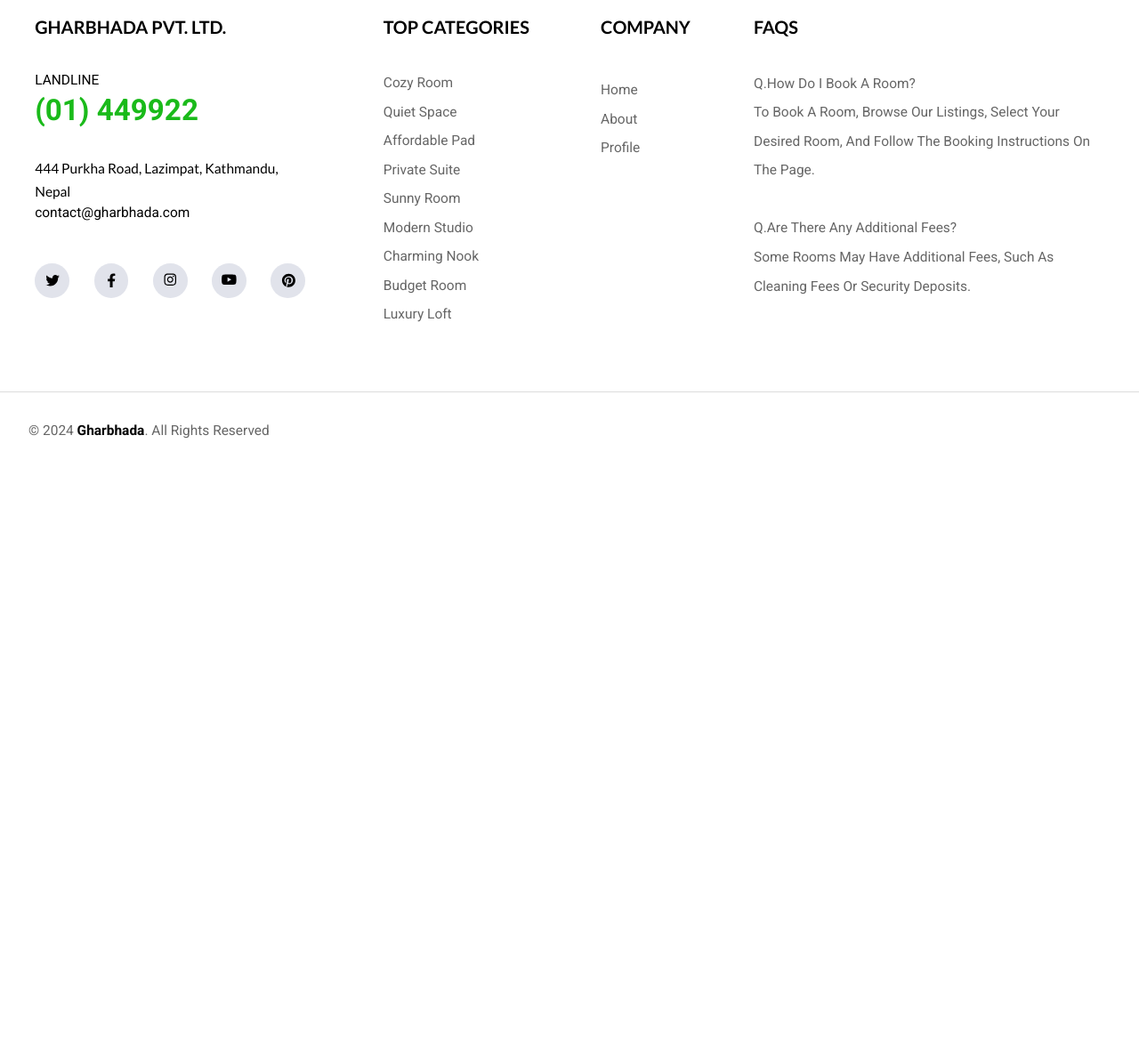
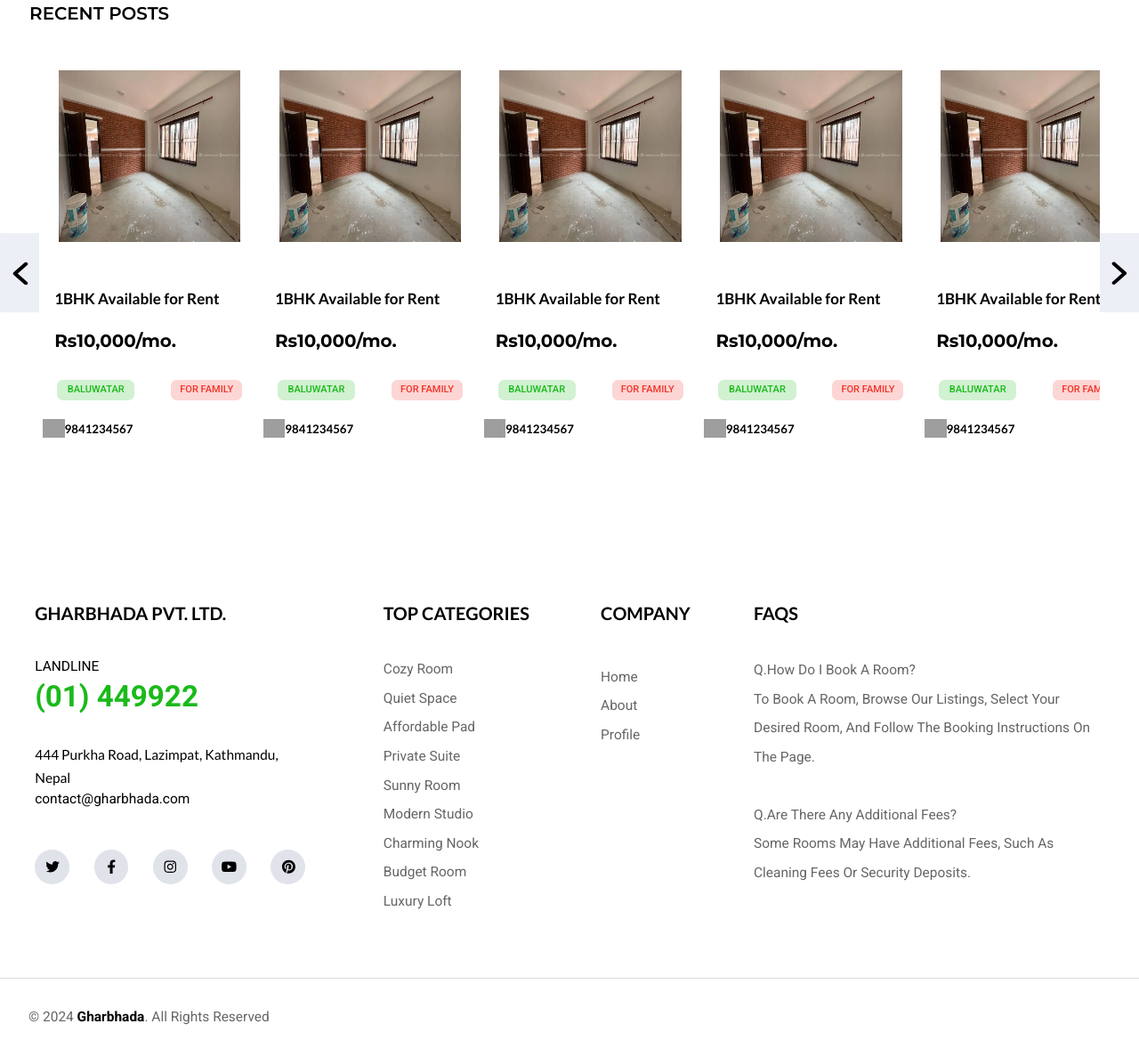
Before and after one commit to AakashMaharjan/GharBhadaProject, a PHP site: page / in a window 1280 px wide. Shown: the part 274-1461 px from the top of the page at 89% size. Before the commit the page ends 767 px from the top, so only its background shows below. Run offline with PHP 8.4, Linux system fonts and the light colour scheme; grey boxes are pictures that could not be loaded.

Commit message:
recent posts section created

```diff
--- a/components/header.php
+++ b/components/header.php
@@ -38,6 +38,7 @@
                 </div>
             </div>
         </section>
+    </header>
     <section id="searchMenu">
         <div class="searchBar">
             <input type="text" placeholder="Search for location...">
@@ -49,5 +50,4 @@
         <p class="informationText">across 100 locations</p>
         </div>
     </section>
-    </header>
     <!-- header section ends -->
--- /dev/null
+++ b/components/recentposts.php
@@ -0,0 +1,126 @@
+<section id="RecentPosts">
+    <p id="RecentPostsTitle">Recent posts</p>
+    <div class="Slides">
+        <div id="leftButton" class="btn prev">
+            <svg xmlns="http://www.w3.org/2000/svg" width="45" height="90" viewBox="0 0 45 90" fill="none">
+                <rect x="0.299561" y="0.696045" width="44.2396" height="88.4793" rx="6.63594" fill="#EDEFF6"/>
+                <path d="M15.3717 46.8915L27.5778 57.6446C27.7783 57.8229 28.0168 57.9645 28.2796 58.0611C28.5424 58.1578 28.8243 58.2075 29.109 58.2075C29.3937 58.2075 29.6756 58.1578 29.9384 58.0611C30.2012 57.9645 30.4397 57.8229 30.6402 57.6446C31.0418 57.288 31.2673 56.8056 31.2673 56.3028C31.2673 55.8 31.0418 55.3176 30.6402 54.961L19.9652 45.445L30.6402 36.0242C31.0418 35.6676 31.2673 35.1852 31.2673 34.6824C31.2673 34.1796 31.0418 33.6973 30.6402 33.3407C30.4404 33.1609 30.2022 33.0178 29.9394 32.9198C29.6766 32.8218 29.3943 32.7708 29.109 32.7697C28.8237 32.7708 28.5414 32.8218 28.2786 32.9198C28.0157 33.0178 27.7776 33.1609 27.5778 33.3407L15.3717 44.0938C15.1528 44.272 14.9781 44.4883 14.8586 44.729C14.7391 44.9698 14.6774 45.2298 14.6774 45.4926C14.6774 45.7555 14.7391 46.0154 14.8586 46.2562C14.9781 46.497 15.1528 46.7133 15.3717 46.8915Z" fill="black"/>
+              </svg>
+        </div>
+        <div class="slidesContainer">
+          <div class="slider">
+            <div class="slide">
+              <img src="images/RecentPosts/roomImage1.png" alt="room image 1">
+              <h1>1BHK Available for Rent</h1>
+              <p id="price">Rs10,000/mo.</p>
+              <div id="roomCardType">
+                <div id="roomCardTypeLocation">Baluwatar</div>
+                <div id="roomCardTypeForNumber">For family</div>
+              </div>
+              <div id="PhoneNumberCard">
+                <img src="images/RecentPosts/phoneIcon.svg" alt="phone icon" id="phoneIcon">
+                <p>9841234567</p>
+              </div>
+            </div>
+            <div class="slide">
+              <img src="images/RecentPosts/roomImage1.png" alt="room image 1">
+              <h1>1BHK Available for Rent</h1>
+              <p id="price">Rs10,000/mo.</p>
+              <div id="roomCardType">
+                <div id="roomCardTypeLocation">Baluwatar</div>
+                <div id="roomCardTypeForNumber">For family</div>
+              </div>
+              <div id="PhoneNumberCard">
+                <img src="images/RecentPosts/phoneIcon.svg" alt="phone icon" id="phoneIcon">
+                <p>9841234567</p>
+              </div>
+            </div>
+            <div class="slide">
+                <img src="images/RecentPosts/roomImage1.png" alt="room image 1">
+                <h1>1BHK Available for Rent</h1>
+                <p id="price">Rs10,000/mo.</p>
+                <div id="roomCardType">
+                  <div id="roomCardTypeLocation">Baluwatar</div>
+                  <div id="roomCardTypeForNumber">For family</div>
+                </div>
+                <div id="PhoneNumberCard">
+                  <img src="images/RecentPosts/phoneIcon.svg" alt="phone icon" id="phoneIcon">
+                  <p>9841234567</p>
+                </div>
+              </div>
+              <div class="slide">
+                <img src="images/RecentPosts/roomImage1.png" alt="room image 1">
+                <h1>1BHK Available for Rent</h1>
+                <p id="price">Rs10,000/mo.</p>
+                <div id="roomCardType">
+                  <div id="roomCardTypeLocation">Baluwatar</div>
+                  <div id="roomCardTypeForNumber">For family</div>
+                </div>
+                <div id="PhoneNumberCard">
+                  <img src="images/RecentPosts/phoneIcon.svg" alt="phone icon" id="phoneIcon">
+                  <p>9841234567</p>
+                </div>
+              </div>
+              <div class="slide">
+                <img src="images/RecentPosts/roomImage1.png" alt="room image 1">
+                <h1>1BHK Available for Rent</h1>
+                <p id="price">Rs10,000/mo.</p>
+                <div id="roomCardType">
+                  <div id="roomCardTypeLocation">Baluwatar</div>
+                  <div id="roomCardTypeForNumber">For family</div>
+                </div>
+                <div id="PhoneNumberCard">
+                  <img src="images/RecentPosts/phoneIcon.svg" alt="phone icon" id="phoneIcon">
+                  <p>9841234567</p>
+                </div>
+              </div>
+              <div class="slide">
+                <img src="images/RecentPosts/roomImage1.png" alt="room image 1">
+                <h1>1BHK Available for Rent</h1>
+                <p id="price">Rs10,000/mo.</p>
+                <div id="roomCardType">
+                  <div id="roomCardTypeLocation">Baluwatar</div>
+                  <div id="roomCardTypeForNumber">For family</div>
+                </div>
+                <div id="PhoneNumberCard">
+                  <img src="images/RecentPosts/phoneIcon.svg" alt="phone icon" id="phoneIcon">
+                  <p>9841234567</p>
+                </div>
+              </div>
+              <div class="slide">
+                <img src="images/RecentPosts/roomImage1.png" alt="room image 1">
+                <h1>1BHK Available for Rent</h1>
+                <p id="price">Rs10,000/mo.</p>
+                <div id="roomCardType">
+                  <div id="roomCardTypeLocation">Baluwatar</div>
+                  <div id="roomCardTypeForNumber">For family</div>
+                </div>
+                <div id="PhoneNumberCard">
+                  <img src="images/RecentPosts/phoneIcon.svg" alt="phone icon" id="phoneIcon">
+                  <p>9841234567</p>
+                </div>
+              </div>
+              <div class="slide">
+                <img src="images/RecentPosts/roomImage1.png" alt="room image 1">
+                <h1>1BHK Available for Rent</h1>
+                <p id="price">Rs10,000/mo.</p>
+                <div id="roomCardType">
+                  <div id="roomCardTypeLocation">Baluwatar</div>
+                  <div id="roomCardTypeForNumber">For family</div>
+                </div>
+                <div id="PhoneNumberCard">
+                  <img src="images/RecentPosts/phoneIcon.svg" alt="phone icon" id="phoneIcon">
+                  <p>9841234567</p>
+                </div>
+              </div>
+          </div>
+        </div>
+        <div id="rightButton" class="btn next">
+            <svg xmlns="http://www.w3.org/2000/svg" width="45" height="89" viewBox="0 0 45 89" fill="none">
+                <rect x="0.308716" y="0.37793" width="44.2396" height="88.4793" rx="6.63594" fill="#EDEFF6"/>
+                <path d="M29.4762 43.7677L17.2701 33.0146C17.0696 32.8362 16.8311 32.6947 16.5683 32.598C16.3055 32.5014 16.0236 32.4517 15.7389 32.4517C15.4542 32.4517 15.1723 32.5014 14.9095 32.598C14.6467 32.6947 14.4082 32.8362 14.2077 33.0146C13.8061 33.3712 13.5806 33.8536 13.5806 34.3564C13.5806 34.8592 13.8061 35.3415 14.2077 35.6981L24.8827 45.2141L14.2077 54.635C13.8061 54.9916 13.5806 55.4739 13.5806 55.9767C13.5806 56.4795 13.8061 56.9619 14.2077 57.3185C14.4075 57.4983 14.6457 57.6414 14.9085 57.7394C15.1713 57.8374 15.4536 57.8884 15.7389 57.8894C16.0242 57.8884 16.3065 57.8374 16.5693 57.7394C16.8322 57.6414 17.0703 57.4983 17.2701 57.3185L29.4762 46.5654C29.6951 46.3872 29.8698 46.1709 29.9893 45.9301C30.1088 45.6894 30.1705 45.4294 30.1705 45.1666C30.1705 44.9037 30.1088 44.6437 29.9893 44.403C29.8698 44.1622 29.6951 43.9459 29.4762 43.7677Z" fill="black"/>
+              </svg>
+        </div>
+      </div>
+</div>
+</section>
--- a/css/style.css
+++ b/css/style.css
@@ -1,7 +1,9 @@
-/* Lato and roboto font imported from google fonts */
+/* Lato, roboto, and Montserrat font imported from google fonts */
 @import url('https://fonts.googleapis.com/css2?family=Lato:ital,wght@0,100;0,300;0,400;0,700;0,900;1,100;1,300;1,400;1,700;1,900&display=swap');
 
 @import url('https://fonts.googleapis.com/css2?family=Lato:ital,wght@0,100;0,300;0,400;0,700;0,900;1,100;1,300;1,400;1,700;1,900&family=Roboto:ital,wght@0,100;0,300;0,400;0,500;0,700;0,900;1,100;1,300;1,400;1,500;1,700;1,900&display=swap');
+
+@import url('https://fonts.googleapis.com/css2?family=Lato:ital,wght@0,100;0,300;0,400;0,700;0,900;1,100;1,300;1,400;1,700;1,900&family=Montserrat:ital,wght@0,100..900;1,100..900&family=Roboto:ital,wght@0,100;0,300;0,400;0,500;0,700;0,900;1,100;1,300;1,400;1,500;1,700;1,900&display=swap');
 
 
 * {
@@ -886,3 +906,238 @@
         width: 90%;
     }
 }
+
+/* footer css end */
+
+/* main css start */
+main {
+    width: 100%;
+height: auto;
+background-color: #ffffff;
+}
+
+/* recent posts css starts*/
+#RecentPosts {
+    width: 100%;
+height: 41.25rem;
+border-radius: 0.69125rem;
+background: white;
+}
+
+
+#RecentPostsTitle {
+    height: 5.02rem;
+    width: 100%;
+    color: #000;
+    font-family: Montserrat;
+    font-size: 1.24425rem;
+    font-style: normal;
+    font-weight: 600;
+    line-height: 1.86638rem;
+    text-transform: uppercase;
+    display: flex;
+    align-items: flex-end;
+    padding-left: 2.07rem;
+    background-color: white;
+}
+
+/* slider css starts */
+.Slides {
+    display: flex;
+    justify-content: center;
+    flex-direction: row;
+    align-items: center;
+    background: #ffffff;
+    width: 100%;
+    height: 34.5rem;
+  }
+
+  .slidesContainer {
+    max-width: 77.77rem;
+    overflow: hidden;
+}
+
+#leftButton{
+    width: 2.765rem;
+    height: 5.52994rem;
+    flex-shrink: 0;
+    background-color: #EDEFF6;
+}
+
+#rightButton{
+    width: 2.765rem;
+    height: 5.52994rem;
+    flex-shrink: 0;
+    background-color: #EDEFF6;
+}
+
+
+  .slider {
+    height: auto;
+    /* background: grey; */
+    width: 78rem;
+    margin: 2.5em 0em;
+    display: flex;
+    align-items: center;
+    transition: all 0.3s ease-in-out;
+  }
+
+  .slide {
+    height: 34.5rem;
+    min-width: 15.48388rem;
+    background-color: rgb(255, 255, 255);
+    display: flex;
+    flex-direction: column;
+    align-items: center;
+  }
+
+  .btn {
+    border: none;
+    height: 3em;
+    width: 3em;
+    background: #0f0f5b;
+    cursor: pointer;
+  }
+
+  .slide img{
+    width: 12.788rem;
+height: 12.02763rem;
+flex-shrink: 0;
+margin-top: 3.04rem;
+  }
+
+  .slide h1{
+    display: flex;
+width: 12.125rem;
+height: 2.375rem;
+flex-direction: column;
+justify-content: center;
+flex-shrink: 0;
+color: #000;
+font-family: Lato;
+font-size: 1.0625rem;
+font-style: normal;
+font-weight: 700;
+line-height: 1.16131rem;
+margin-top: 2.88rem;
+margin-right: auto;
+margin-left: 1.06rem;
+  }
+
+#price{
+    display: flex;
+width: 10.29956rem;
+height: 1.45163rem;
+flex-direction: column;
+justify-content: center;
+flex-shrink: 0;
+color: #000;
+font-family: Montserrat;
+font-size: 1.24425rem;
+font-style: normal;
+font-weight: 650;
+line-height: 1.49306rem;
+margin-top: 1.03rem;
+margin-right: auto;
+margin-left: 1.06rem;
+}
+
+#roomCardType{
+    display: flex;
+    width: 84%;
+    align-items: center;
+    justify-content: space-between;
+    margin-top: 1.96rem;
+}
+
+#roomCardTypeLocation{
+    width: 5.46081rem;
+height: 1.48113rem;
+flex-shrink: 0;
+border-radius: 0.41475rem;
+background: rgba(26, 186, 26, 0.2);
+color: #1ABA1A;
+font-family: Roboto;
+font-size: 0.69125rem;
+font-style: normal;
+font-weight: 500;
+line-height: 1.03688rem; /* 150% */
+text-transform: uppercase;
+display: flex;
+align-items: center;
+justify-content: center;
+}
+
+
+
+#roomCardTypeForNumber{
+    width: 4.99288rem;
+height: 1.48113rem;
+flex-shrink: 0;
+border-radius: 0.41475rem;
+background: rgba(241, 53, 43, 0.2);
+color: #F1352B;
+font-family: Roboto;
+font-size: 0.69125rem;
+font-style: normal;
+font-weight: 500;
+line-height: 1.03688rem; /* 150% */
+text-transform: uppercase;
+display: flex;
+align-items: center;
+justify-content: center;
+}
+
+#PhoneNumberCard{
+    display: flex;
+    margin-top: 1.32rem;
+    flex-direction: row;
+    width: 100%;
+    margin-left: 0.5rem;
+}
+
+#phoneIcon{
+    width: 1.52075rem;
+height: 1.31338rem;
+margin-top: 0;
+}
+
+#PhoneNumberCard p{
+    color: #000;
+font-family: Lato;
+font-size: 0.8295rem;
+font-style: normal;
+font-weight: 700;
+line-height: 1.41013rem;
+}
+
+/* making slider responsive */
+
+  @media screen and (max-width: 1025px) {
+    .slidesContainer {
+      width: 47rem;
+    }
+  }
+
+  @media screen and (max-width: 768px) {
+    .slidesContainer {
+      width: 31rem;
+    }
+  }
+
+    @media screen and (max-width: 426px) {
+      .slidesContainer {
+        width: 15.4rem;
+      }
+    }
+
+    @media screen and (max-width: 322px) {
+        .slidesContainer {
+            width: 15em;
+          }
+      }
+/* slider css ends */
+
+
+
+/* recent posts css ends*/
--- a/index.php
+++ b/index.php
@@ -13,10 +13,23 @@
         include 'components/header.php';
     ?>
     <!-- header section ends -->
+     <!-- main section starts -->
+     <!-- main section starts -->
+      <main>
+        <!-- recent posts section starts -->
+         <?php
+            include 'components/recentposts.php';
+        ?>
+        <!-- recent posts section ends -->
+      </main>
+      <!-- main section ends -->
+      <!-- main section ends -->
      <!-- footer section starts -->
     <?php
         include 'components/footer.php';
     ?>
     <!-- footer section ends -->
+     <!-- js from here -->
+     <script src="js/custom.js"></script>
 </body>
 </html>
```
Also changed, not shown: other parts of css/style.css (+22 -4 lines), js/custom.js (added, +46 -0 lines), README.md, images/RecentPosts/phoneIcon.svg (added), images/RecentPosts/roomImage1.png (added). Lines whose indentation alone changed are shown as unchanged.
